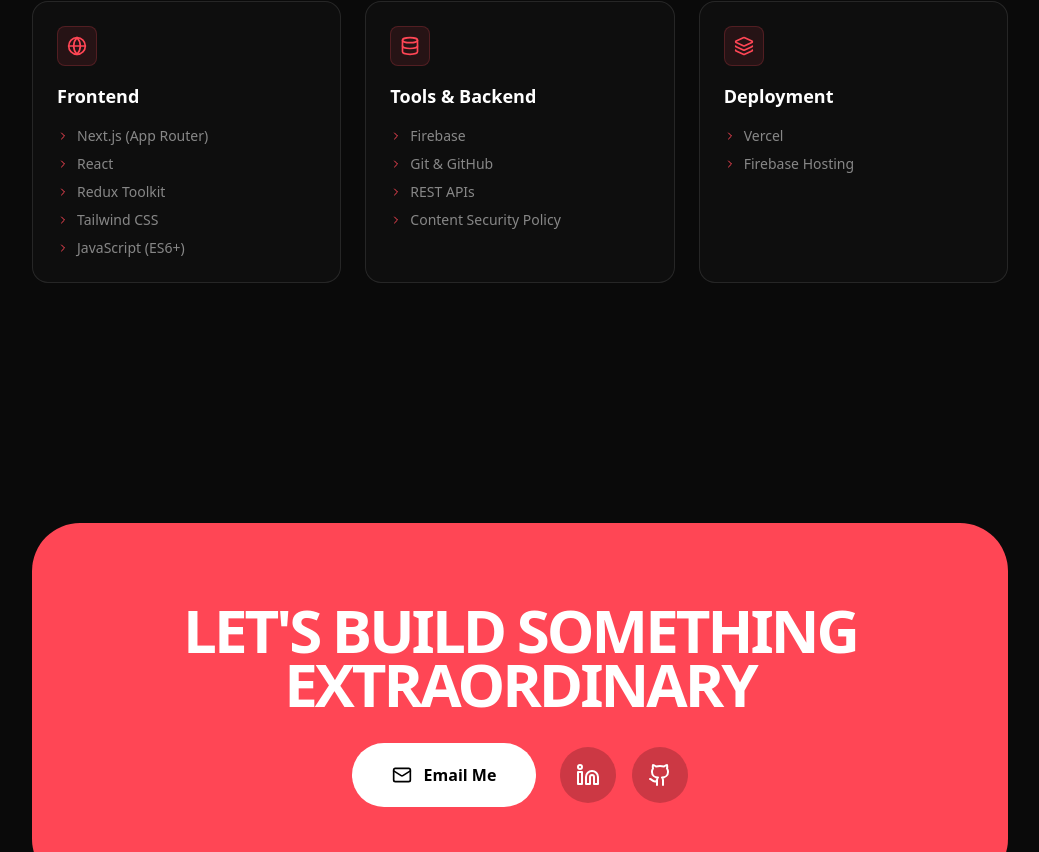
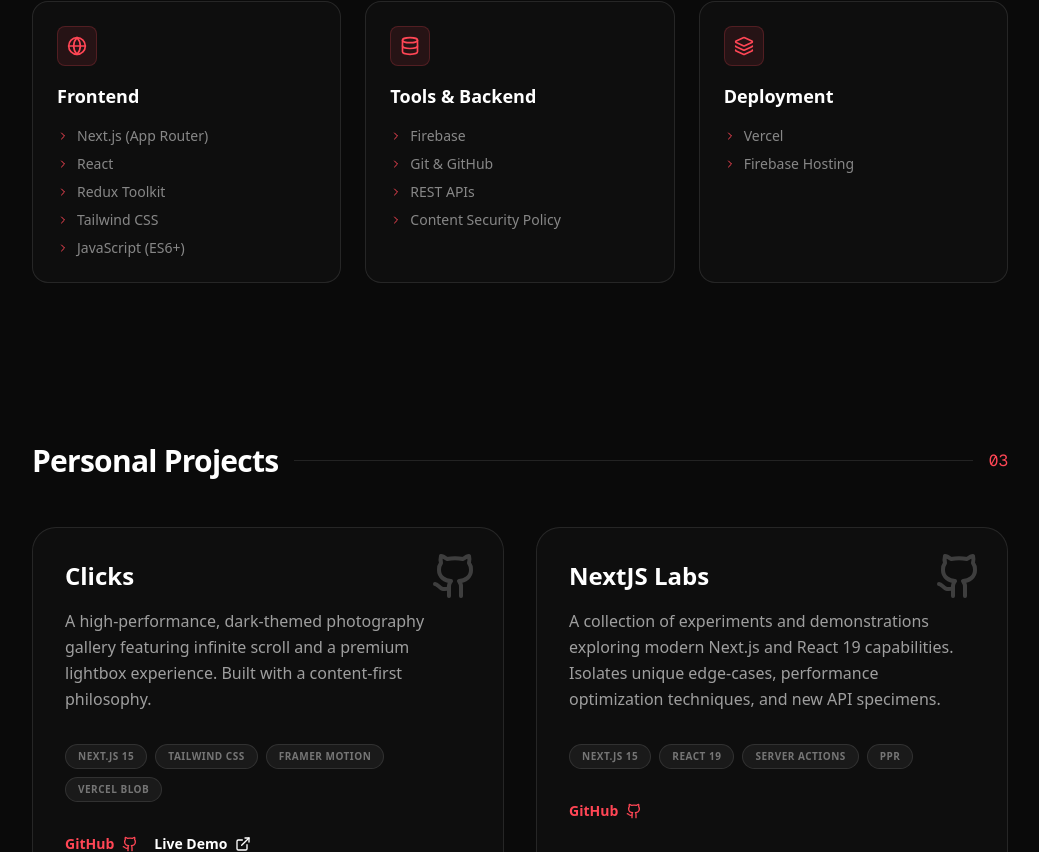
Before and after one commit to harsh-bhadana/portfolio, a Next.js app: page / in a window 1280 px wide. Shown: the part 1948-2800 px from the top of the page, without its empty margins (120-1159 px from the left). Built offline with nearby package versions, Linux system fonts and the light colour scheme.

Commit message:
feat:added projects section

```diff
--- a/app/components/Navbar.tsx
+++ b/app/components/Navbar.tsx
@@ -7,6 +7,7 @@
 const navLinks = [
   { name: "About", href: "#about" },
   { name: "Experience", href: "#experience" },
+  { name: "Projects", href: "#projects" },
   { name: "Skills", href: "#skills" },
   { name: "Contact", href: "#contact" },
 ];
--- a/app/page.tsx
+++ b/app/page.tsx
@@ -57,6 +57,22 @@
   { category: "Frontend", items: ["Next.js (App Router)", "React", "Redux Toolkit", "Tailwind CSS", "JavaScript (ES6+)"], icon: <Globe className="w-5 h-5" /> },
   { category: "Tools & Backend", items: ["Firebase", "Git & GitHub", "REST APIs", "Content Security Policy"], icon: <Database className="w-5 h-5" /> },
   { category: "Deployment", items: ["Vercel", "Firebase Hosting"], icon: <Layers className="w-5 h-5" /> }
+];
+
+const githubProjects = [
+  {
+    name: "Clicks",
+    description: "A high-performance, dark-themed photography gallery featuring infinite scroll and a premium lightbox experience. Built with a content-first philosophy.",
+    tech: ["Next.js 15", "Tailwind CSS", "Framer Motion", "Vercel Blob"],
+    github: "https://github.com/harsh-bhadana/clicks",
+    demo: "https://clicks-nine.vercel.app"
+  },
+  {
+    name: "NextJS Labs",
+    description: "A collection of experiments and demonstrations exploring modern Next.js and React 19 capabilities. Isolates unique edge-cases, performance optimization techniques, and new API specimens.",
+    tech: ["Next.js 15", "React 19", "Server Actions", "PPR"],
+    github: "https://github.com/harsh-bhadana/next-labs"
+  }
 ];
 
 export default function Home() {
@@ -154,6 +170,66 @@
           </div>
         </section>
 
+        {/* GitHub Projects Section */}
+        <section id="projects" className="py-20">
+          <div className="flex items-center gap-4 mb-12">
+            <h2 className="text-3xl font-bold tracking-tight">Personal Projects</h2>
+            <div className="h-px flex-1 bg-border"></div>
+            <span className="text-accent font-mono">03</span>
+          </div>
+
+          <div className="grid grid-cols-1 md:grid-cols-2 gap-8">
+            {githubProjects.map((project, index) => (
+              <motion.div
+                key={index}
+                initial={{ opacity: 0, y: 20 }}
+                whileInView={{ opacity: 1, y: 0 }}
+                viewport={{ once: true }}
+                transition={{ delay: index * 0.1 }}
+                className="group p-8 rounded-3xl border border-border bg-white/[0.02] hover:bg-white/[0.04] transition-all relative overflow-hidden"
+              >
+                <div className="absolute top-0 right-0 p-6 opacity-20 group-hover:opacity-100 transition-opacity">
+                  <Github className="w-12 h-12" />
+                </div>
+
+                <h3 className="text-2xl font-bold mb-4 group-hover:text-accent transition-colors">{project.name}</h3>
+                <p className="text-foreground/60 mb-8 leading-relaxed">
+                  {project.description}
+                </p>
+
+                <div className="flex flex-wrap gap-2 mb-8">
+                  {project.tech.map((t, i) => (
+                    <span key={i} className="px-3 py-1 rounded-full bg-white/5 border border-white/10 text-[10px] font-bold uppercase tracking-wider text-foreground/40">
+                      {t}
+                    </span>
+                  ))}
+                </div>
+
+                <div className="flex gap-4">
+                  <a
+                    href={project.github}
+                    target="_blank"
+                    rel="noopener noreferrer"
+                    className="flex items-center gap-2 text-sm font-bold text-accent hover:underline"
+                  >
+                    GitHub <Github className="w-4 h-4" />
+                  </a>
+                  {project.demo && (
+                    <a
+                      href={project.demo}
+                      target="_blank"
+                      rel="noopener noreferrer"
+                      className="flex items-center gap-2 text-sm font-bold text-white hover:underline"
+                    >
+                      Live Demo <ExternalLink className="w-4 h-4" />
+                    </a>
+                  )}
+                </div>
+              </motion.div>
+            ))}
+          </div>
+        </section>
+
         {/* Contact Section */}
         <section id="contact" className="py-40">
           <div className="p-12 md:p-20 rounded-[3rem] bg-accent text-white relative overflow-hidden text-center">
```
